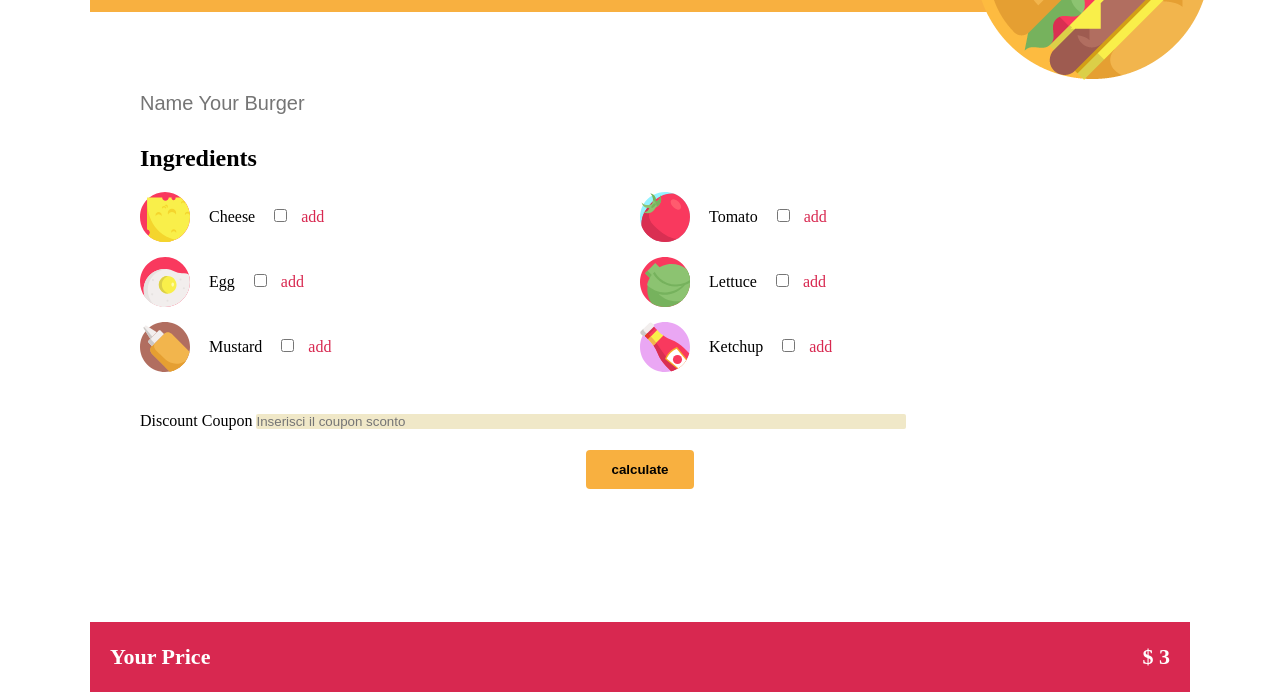
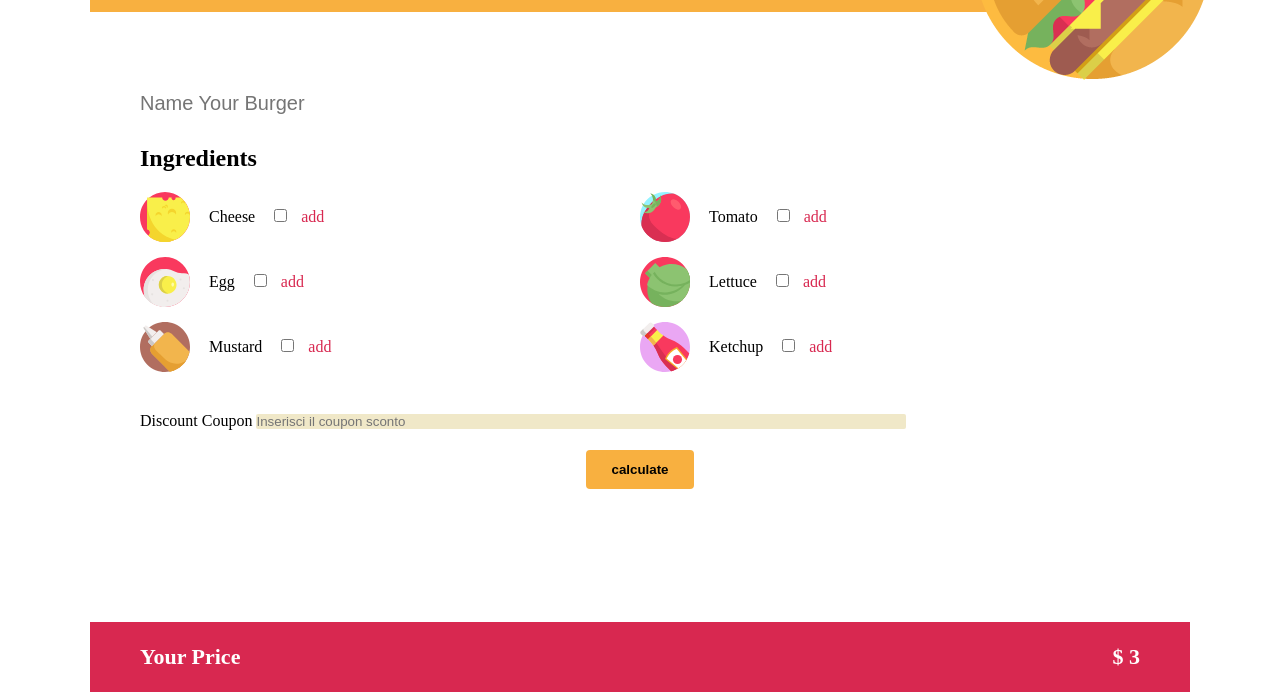
Before and after one commit to FrensysThomas87/js-burger, a plain HTML site: page index.html in a window 1280 px wide. Shown: the part 108-800 px from the top of the page. Drawn offline with Linux system fonts and the light colour scheme.

Commit message:
corretto footer

```diff
--- a/css/style.css
+++ b/css/style.css
@@ -9,12 +9,15 @@
 #wrapper,
 .container{
   margin: 0 auto;
+
 }
 
 #wrapper{
   width: 1100px;
-  height: 100vh;
+  height:calc( 100vh - 70px);
 }
+
+
 
 .yellow-bg{
   background-color: #f8b040;
@@ -109,12 +112,11 @@ input[name=fname-burger]{
 footer{
   background-color: #d82850;
   height: 70px;
-  position: absolute;
-  bottom: 0;
   width: 1100px;
   color: #fff;
   justify-content: space-between;
-  padding: 0 20px;
+  padding: 0 50px;
+  margin: 0 auto;
 }
 
 footer span{
--- a/index.html
+++ b/index.html
@@ -12,8 +12,10 @@
         <img src="img/burger-top.png" alt="">
       </header>
 
+      <!-- inizio main -->
+      <main>
+        <div class="container">
           <!-- Area dove inserire il nome dell'hamburger -->
-      <div class="container">
           <input type="text" name="fname-burger"  placeholder="Name Your Burger" value="">
           <h2>Ingredients</h2>
 
@@ -64,20 +66,20 @@
               <strong>calculate</strong>
             </button>
           </div>
-
-
+        </div>
+      </main>
+      <!-- end main -->
     </div>
 
+    <!-- footer -->
+    <footer>
       <!-- div che contiene il totale -->
-      <footer>
       <div id="total-container" class="flex">
         <span><strong>Your Price</strong></span>  <span><strong>$ 3</strong></span>
       </div>
     </footer>
-
+    <!--end footer -->
 
   <script src="js/script.js" charset="utf-8"></script>
-    </div>
-
   </body>
 </html>
--- a/js/script.js
+++ b/js/script.js
@@ -1,7 +1,7 @@
 var checkboxes = document.getElementById('checkbox-container').getElementsByTagName('input');
 var burgerName = document.getElementsByTagName('input')[0];
 var coupon = document.getElementsByTagName('input')[7];
-var totalPrice = document.getElementById('total-container').getElementsByTagName('span')[1];
+var totalPrice = document.getElementById('total-container').getElementsByTagName('strong')[1];
 
 var discount = 20;
 var sommaScontata = 0;
```
Lines whose indentation alone changed are shown as unchanged.
